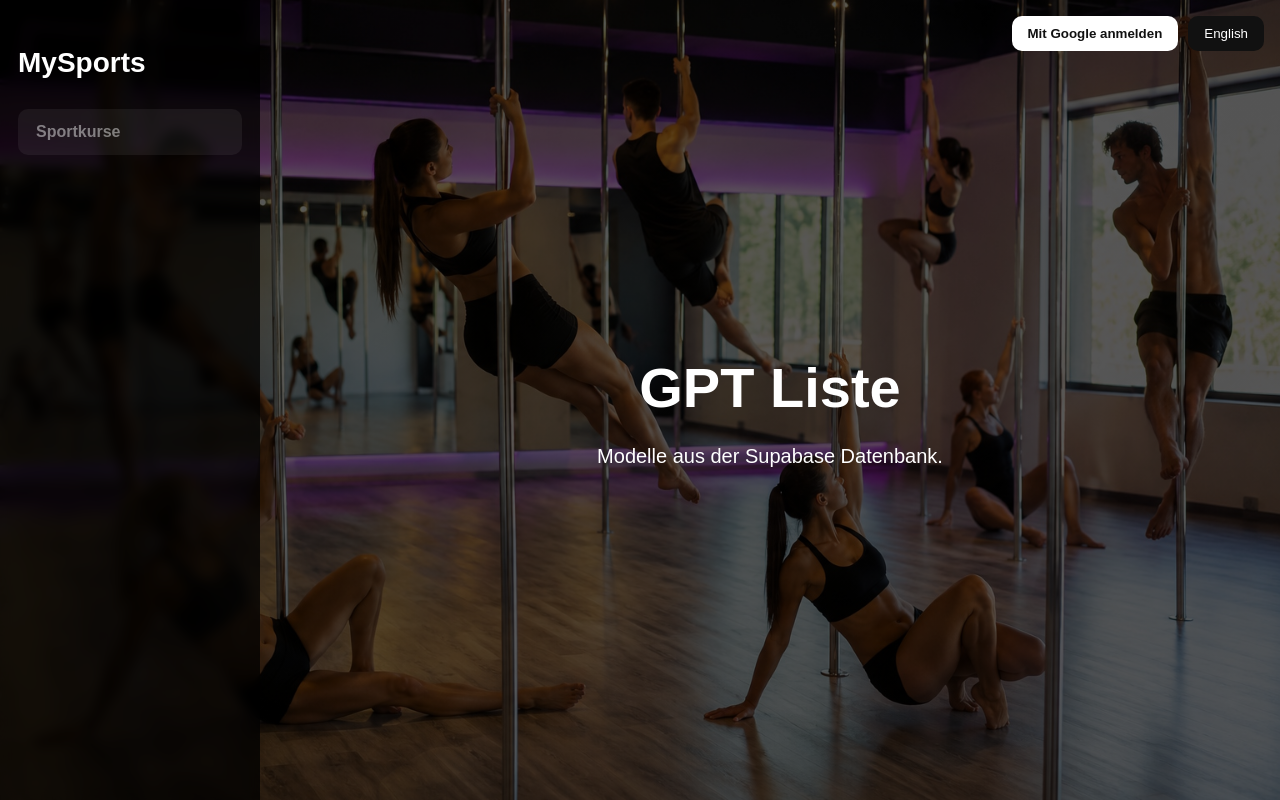
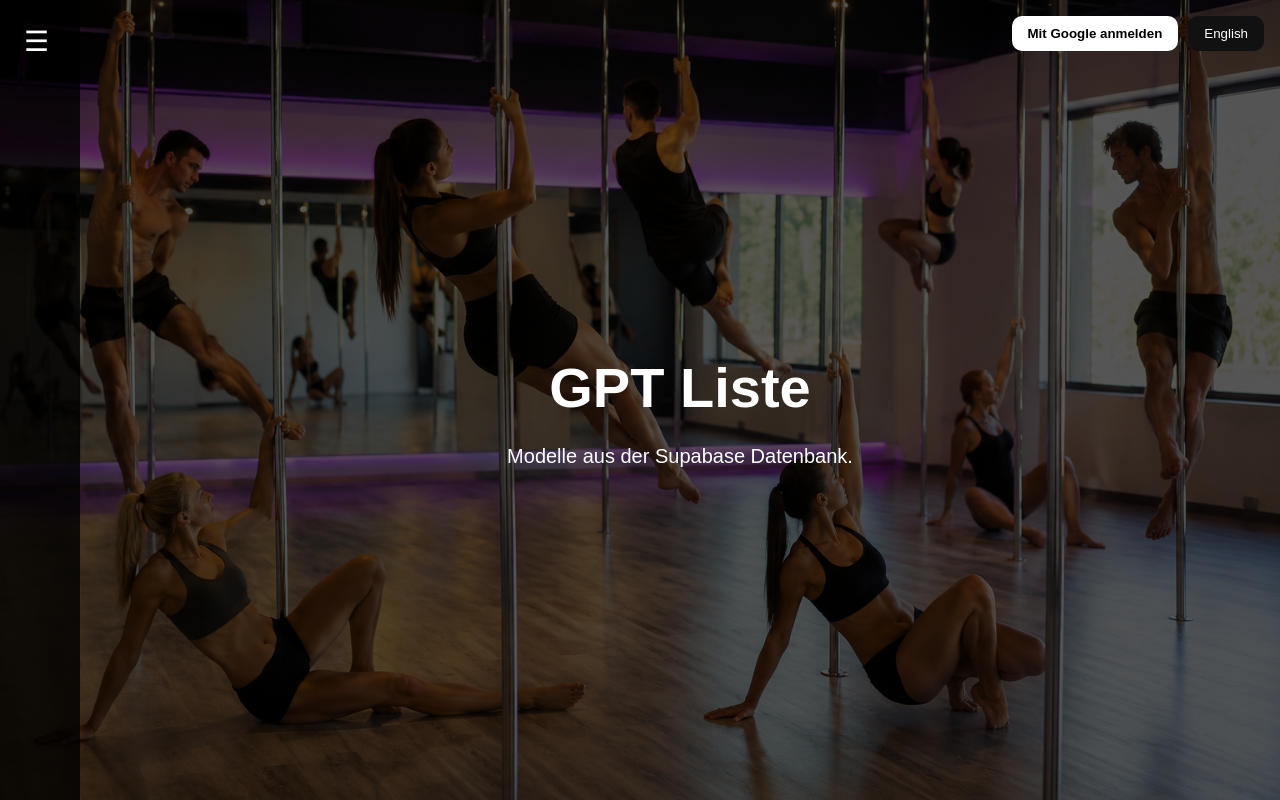
Before and after one commit to Frank-LeRo/mygptlist, a Next.js app: page / in a window 1280 px wide. Built offline with nearby package versions, Linux system fonts and the light colour scheme.

Commit message:
Make menu collapsible and closed by default

```diff
--- a/app/page.js
+++ b/app/page.js
@@ -9,6 +9,7 @@ export default function Home() {
   const [language, setLanguage] = useState('de');
   const [user, setUser] = useState(null);
   const [authError, setAuthError] = useState('');
+  const [menuOpen, setMenuOpen] = useState(false);
 
   const t = translations[language];
 
@@ -86,17 +87,12 @@ export default function Home() {
 
   return (
     <>
-      <Script
-        src="https://accounts.google.com/gsi/client"
-        strategy="afterInteractive"
-      />
+      <Script src="https://accounts.google.com/gsi/client" strategy="afterInteractive" />
 
       <main
         style={{
           minHeight: '100vh',
           display: 'flex',
-          flexDirection: 'row',
-          flexWrap: 'wrap',
           fontFamily: 'Arial, sans-serif',
           backgroundImage:
             "linear-gradient(rgba(0,0,0,0.65), rgba(0,0,0,0.65)), url('/images/pole-dance-bg.jpg')",
@@ -104,82 +100,34 @@ export default function Home() {
           backgroundPosition: 'center'
         }}
       >
-        <div
-          style={{
-            position: 'fixed',
-            top: '16px',
-            right: '16px',
-            display: 'flex',
-            flexWrap: 'wrap',
-            justifyContent: 'flex-end',
-            alignItems: 'center',
-            gap: '10px',
-            zIndex: 9999,
-            maxWidth: '95vw'
-          }}
-        >
-          {!user ? (
-            <button
-              type="button"
-              onClick={signInWithGoogle}
-              style={{
-                padding: '10px 16px',
-                borderRadius: '10px',
-                border: 'none',
-                background: '#ffffff',
-                color: '#111',
-                cursor: 'pointer',
-                fontWeight: 'bold'
-              }}
-            >
-              {t.login}
-            </button>
-          ) : (
-            <button
-              type="button"
-              onClick={logout}
-              style={{
-                padding: '10px 16px',
-                borderRadius: '10px',
-                border: 'none',
-                background: '#ffffff',
-                color: '#111',
-                cursor: 'pointer',
-                fontWeight: 'bold'
-              }}
-            >
-              Logout
-            </button>
-          )}
-
-          <button
-            type="button"
-            onClick={toggleLanguage}
-            style={{
-              padding: '10px 16px',
-              borderRadius: '10px',
-              border: 'none',
-              background: '#111',
-              color: '#fff',
-              cursor: 'pointer'
-            }}
-          >
-            {t.switchLanguage}
-          </button>
-        </div>
-
         <aside
           style={{
-            width: '100%',
-            maxWidth: '260px',
+            width: menuOpen ? '260px' : '80px',
             minHeight: '100vh',
-            background: 'rgba(0,0,0,0.75)',
+            background: 'rgba(0,0,0,0.8)',
             color: '#fff',
             padding: '24px 18px',
-            backdropFilter: 'blur(6px)',
+            transition: 'width 0.3s ease',
+            overflow: 'hidden',
             boxSizing: 'border-box'
           }}
         >
+          <button
+            onClick={() => setMenuOpen(!menuOpen)}
+            style={{
+              background: 'transparent',
+              border: 'none',
+              color: '#fff',
+              fontSize: '28px',
+              cursor: 'pointer',
+              marginBottom: '30px'
+            }}
+          >
+            ☰
+          </button>
+
+          {menuOpen && (
+            <>
               <h2 style={{ marginBottom: '30px', fontSize: '28px' }}>
                 MySports
               </h2>
@@ -220,6 +168,8 @@ export default function Home() {
                   </div>
                 )}
               </nav>
+            </>
+          )}
         </aside>
 
         <section
@@ -235,6 +185,60 @@ export default function Home() {
             minWidth: '300px'
           }}
         >
+          <div
+            style={{
+              position: 'fixed',
+              top: '16px',
+              right: '16px',
+              display: 'flex',
+              gap: '10px'
+            }}
+          >
+            {!user ? (
+              <button
+                onClick={signInWithGoogle}
+                style={{
+                  padding: '10px 16px',
+                  borderRadius: '10px',
+                  border: 'none',
+                  background: '#fff',
+                  cursor: 'pointer',
+                  fontWeight: 'bold'
+                }}
+              >
+                {t.login}
+              </button>
+            ) : (
+              <button
+                onClick={logout}
+                style={{
+                  padding: '10px 16px',
+                  borderRadius: '10px',
+                  border: 'none',
+                  background: '#fff',
+                  cursor: 'pointer',
+                  fontWeight: 'bold'
+                }}
+              >
+                Logout
+              </button>
+            )}
+
+            <button
+              onClick={toggleLanguage}
+              style={{
+                padding: '10px 16px',
+                borderRadius: '10px',
+                border: 'none',
+                background: '#111',
+                color: '#fff',
+                cursor: 'pointer'
+              }}
+            >
+              {t.switchLanguage}
+            </button>
+          </div>
+
           <div style={{ maxWidth: '700px', textAlign: 'center', width: '100%' }}>
             <h1
               style={{
@@ -253,44 +257,6 @@ export default function Home() {
             >
               {t.subtitle}
             </p>
-
-            {user && (
-              <div
-                style={{
-                  marginTop: '25px',
-                  background: 'rgba(255,255,255,0.12)',
-                  padding: '18px',
-                  borderRadius: '12px'
-                }}
-              >
-                <img
-                  src={user.picture}
-                  alt={user.name}
-                  style={{
-                    width: '64px',
-                    height: '64px',
-                    borderRadius: '50%'
-                  }}
-                />
-
-                <h3>{user.name}</h3>
-                <p>{user.email}</p>
-              </div>
-            )}
-
-            {authError && (
-              <div
-                style={{
-                  marginTop: '20px',
-                  background: 'rgba(255,0,0,0.2)',
-                  padding: '14px',
-                  borderRadius: '10px',
-                  border: '1px solid rgba(255,255,255,0.2)'
-                }}
-              >
-                {authError}
-              </div>
-            )}
           </div>
         </section>
       </main>
```
Lines whose indentation alone changed are shown as unchanged.
